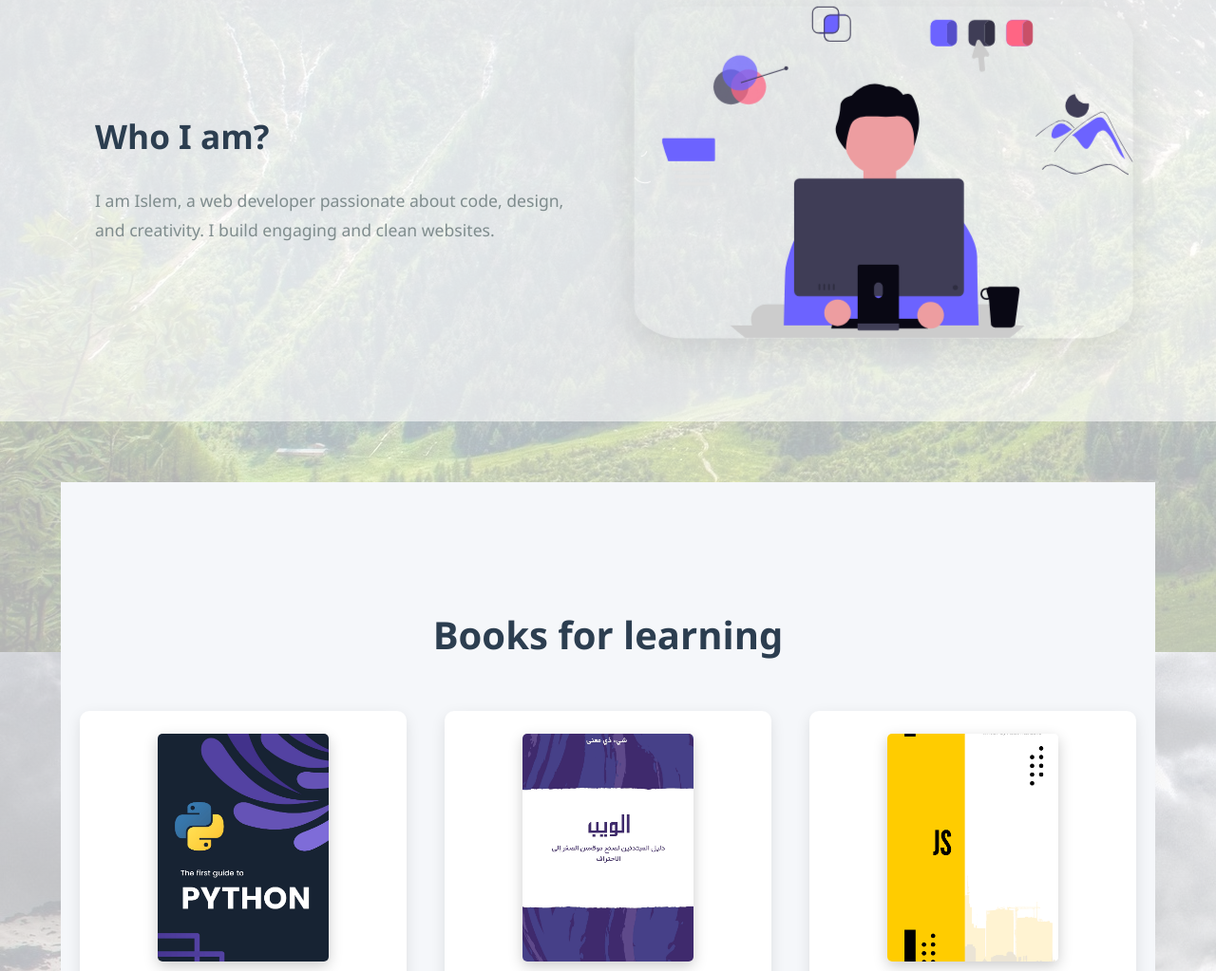
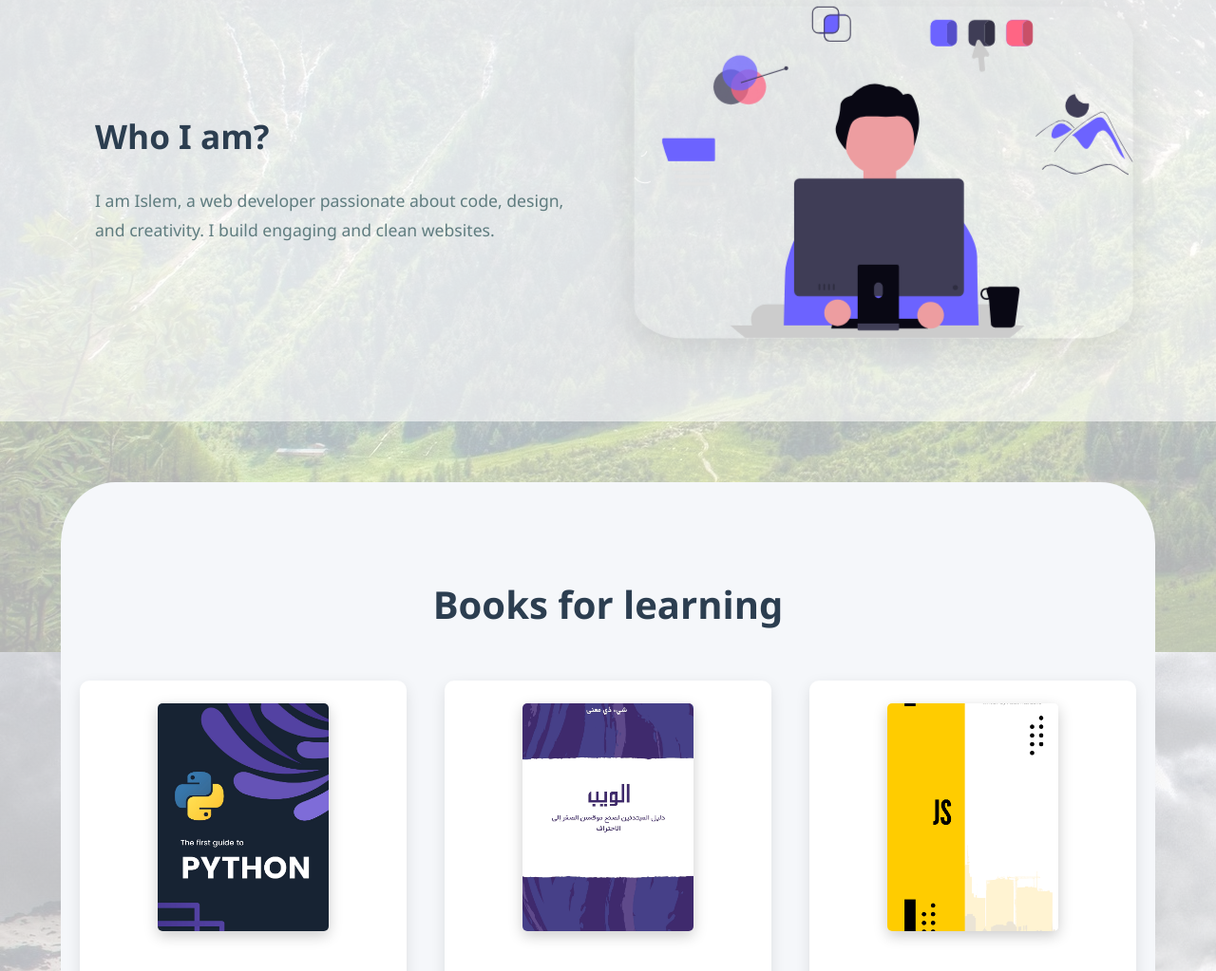
Before and after one commit to islemhanachejsk123/site, a plain HTML site: page index.html in a window 1280 px wide. Shown: the part 718-1741 px from the top of the page at 95% size. Drawn offline with Linux system fonts and the light colour scheme.

Commit message:
Update style.css

```diff
--- a/style.css
+++ b/style.css
@@ -109,7 +109,7 @@ body {
 
   .about-text p {
     font-size: 1.1rem;
-    color: #7f8c8d;
+    color: #5f7c7f;
     line-height: 1.8;
   }
 
@@ -124,8 +124,9 @@ body {
   /* Projects Section */
   .projects {
     margin: 4rem ;
-    padding: 6rem 20px;
+    padding: 4rem 20px;
     background-color: #f5f7fa;
+    border-radius: 5%;
   }
 
   .projects h2 {
```
